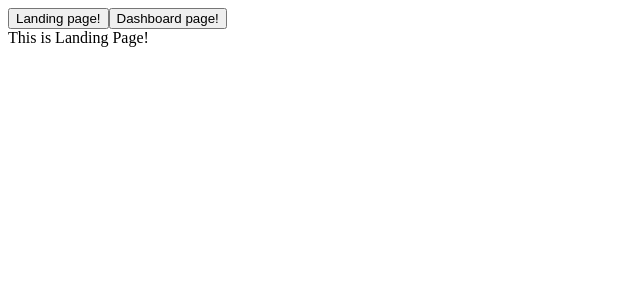
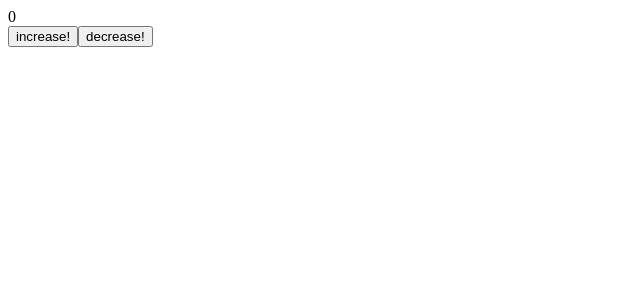
Before and after one commit to subh511/practise, a React (Vite) app in the folder practise/: page / in a window 1280 px wide. Shown: the top 300 px of the page, without its empty margins (0-640 px from the left). Built offline with nearby package versions, Linux system fonts and the light colour scheme.

Commit message:
revised context api

```diff
--- a/practise/src/App.jsx
+++ b/practise/src/App.jsx
@@ -1,43 +1,38 @@
-import { Suspense, lazy } from "react";
-const Landing = lazy(() => import("./components/Landing"));
-const Dashboard = lazy(() => import("./components/Dashboard"));
-import { BrowserRouter, Route, Routes, useNavigate } from "react-router-dom";
-
+import { useContext, useState } from "react";
+import { CountContext } from "./components/ContextApi";
 
 function App() {
+  const [count, setCount] = useState(0);
   return (
     <div>
-      <BrowserRouter>
-        <Appbar />
-        <Routes>
-          <Route
-            path="/"
-            element={
-              <Suspense fallback={"loading..."}>
-                <Landing />
-              </Suspense>
-            }
-          />
-          <Route
-            path="/dashboard"
-            element={
-              <Suspense fallback={"loading..."}>
-                <Dashboard />
-              </Suspense>
-            }
-          />
-        </Routes>
-      </BrowserRouter>
+    <CountContext.Provider value={count}>
+    <Count setCount={setCount}/>
+    </CountContext.Provider>
     </div>
   );
 }
 
-function Appbar() {
-  const navigate = useNavigate();
+
+function Count({setCount}){
+  return(
+    <div>
+    <CountRenderer/>
+    <Button setCount={setCount}/>
+    </div>
+  )
+}
+
+function CountRenderer() {
+  const count = useContext(CountContext)
+  return <div>{count}</div>;
+}
+
+function Button({ setCount}) {
+  const count = useContext(CountContext)
   return (
     <div>
-      <button onClick={() => navigate("/")}>Landing page!</button>
-      <button onClick={() => navigate("/dashboard")}>Dashboard page!</button>
+      <button onClick={() => setCount(count + 1)}>increase!</button>
+      <button onClick={() => setCount(count - 1)}>decrease!</button>
     </div>
   );
 }
--- a/practise/src/components/ContextApi.jsx
+++ b/practise/src/components/ContextApi.jsx
@@ -1,3 +1,7 @@
-import { createContext } from "react";
+// import { createContext } from "react";
+
+// export const CountContext = createContext(0)
+
+import { createContext } from "react"
 
 export const CountContext = createContext(0)
```
